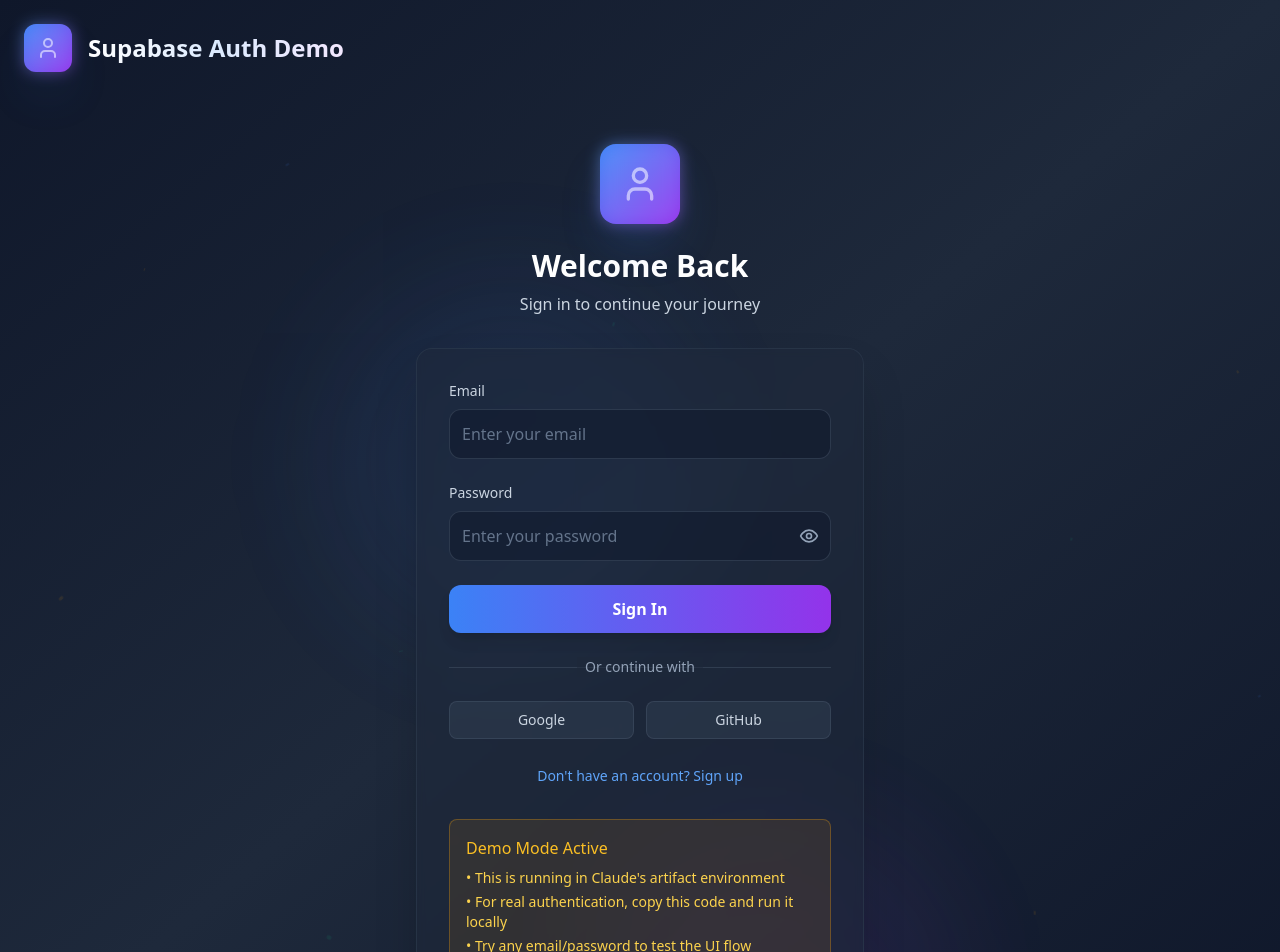
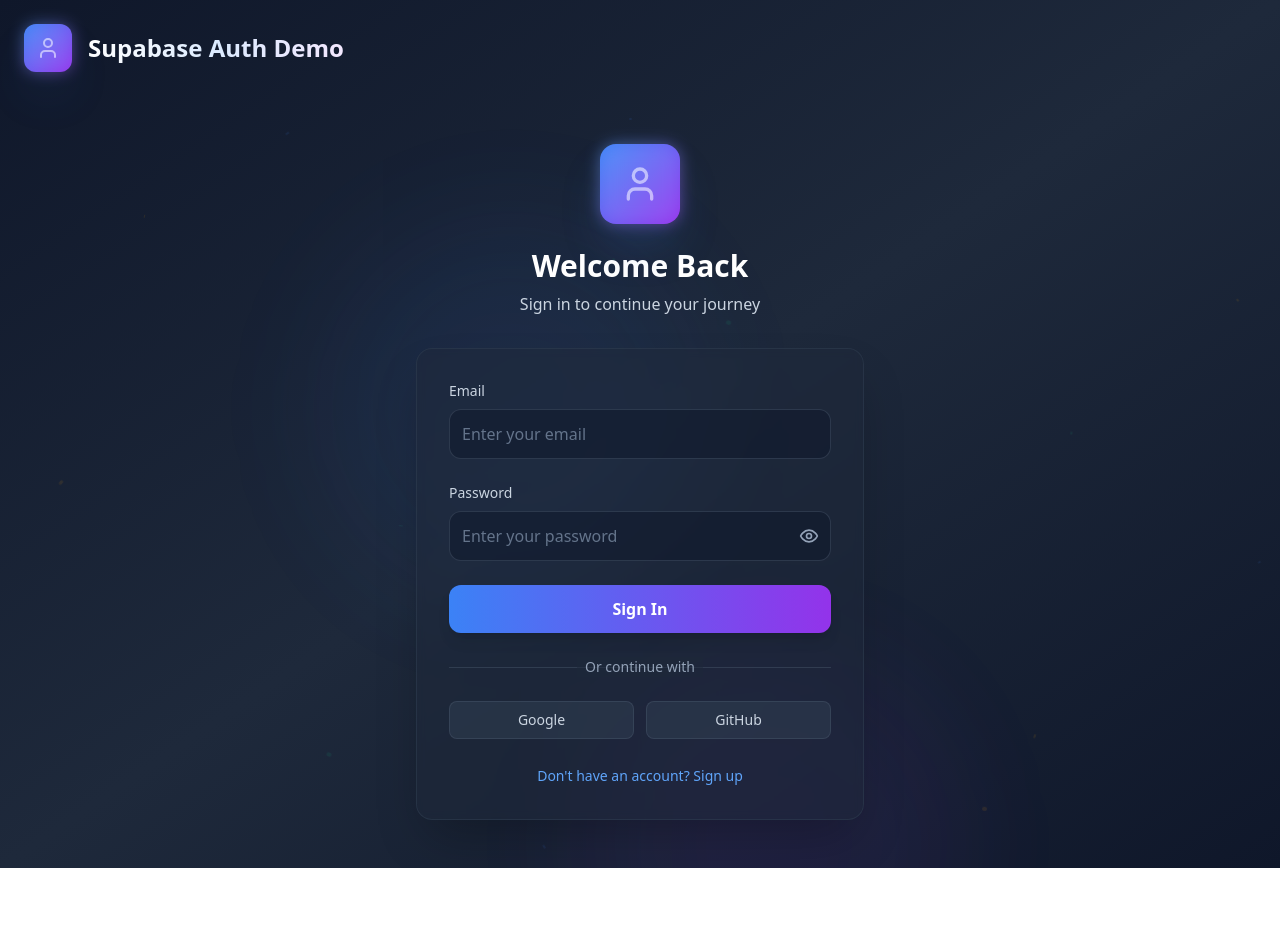
Before and after one commit to Xelo2/FlowArena, a React (Vite) app: page / in a window 1280 px wide. Shown: the top 952 px of the page. After the commit the page ends 868 px from the top, so only its background shows below. Built offline with nearby package versions, Linux system fonts and the light colour scheme.

Commit message:
Update App.tsx

```diff
--- a/src/App.tsx
+++ b/src/App.tsx
@@ -3,7 +3,7 @@ import { User, Eye, EyeOff, CheckCircle, AlertCircle } from 'lucide-react';
 
 // Demo Mode Configuration - This won't work in Claude artifacts due to CORS restrictions
 // For real authentication, run this code locally or deploy to a web server
-const DEMO_MODE = true; // Set to false when running locally
+const DEMO_MODE = false; // Set to false when running locally
 
 // Supabase configuration (for local use)
 const SUPABASE_URL = 'https://ngsxqocwaujhorjjffjr.supabase.co';
```
